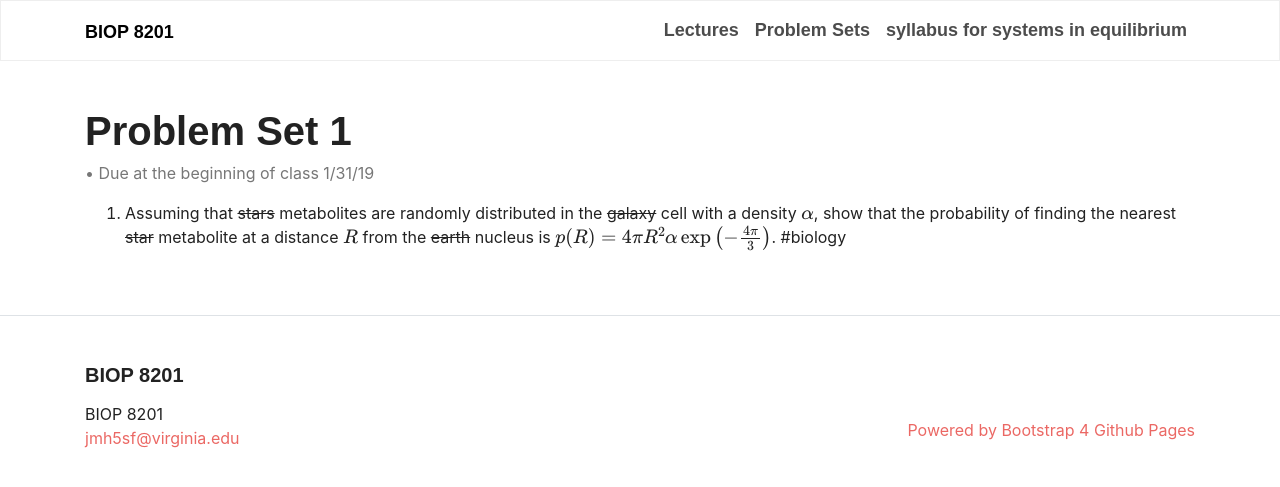
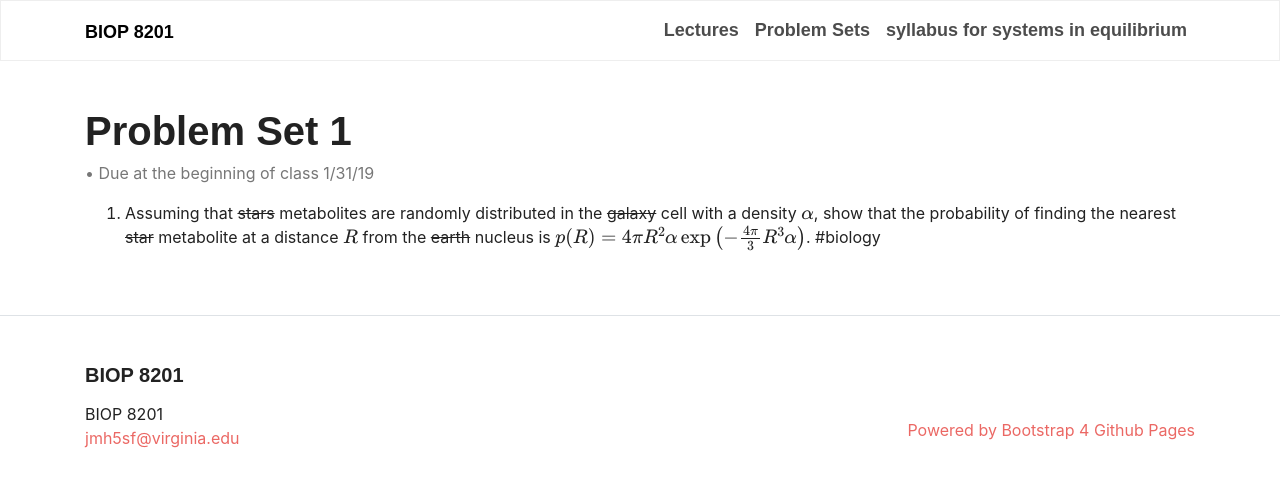
Before and after one commit to jmhays/biop-web, a Jekyll site: the page built from problem_sets/ps1.md, in a window 1280 px wide. Shown: the top 487 px of the page. Built offline with Jekyll 4.4.1, drawn with Linux system fonts in a browser that asks for light colours; some web fonts are replaced; formulas are drawn with MathJax 3.

Commit message:
fix problem set answer

```diff
--- a/problem_sets/ps1.md
+++ b/problem_sets/ps1.md
@@ -3,4 +3,4 @@
   title: Problem Set 1
   author: Due at the beginning of class 1/31/19
 ---
-1. Assuming that ~~stars~~ metabolites are randomly distributed in the ~~galaxy~~ cell with a density $$\alpha$$, show that the probability of finding the nearest ~~star~~ metabolite at a distance $$R$$ from the ~~earth~~ nucleus is $$p(R) = 4\pi R^2 \alpha \exp\left({-\frac{4\pi}{3}}\right)$$. #biology
+1. Assuming that ~~stars~~ metabolites are randomly distributed in the ~~galaxy~~ cell with a density $$\alpha$$, show that the probability of finding the nearest ~~star~~ metabolite at a distance $$R$$ from the ~~earth~~ nucleus is $$p(R) = 4\pi R^2 \alpha \exp\left({-\frac{4\pi}{3} R^3 \alpha}\right)$$. #biology
```
